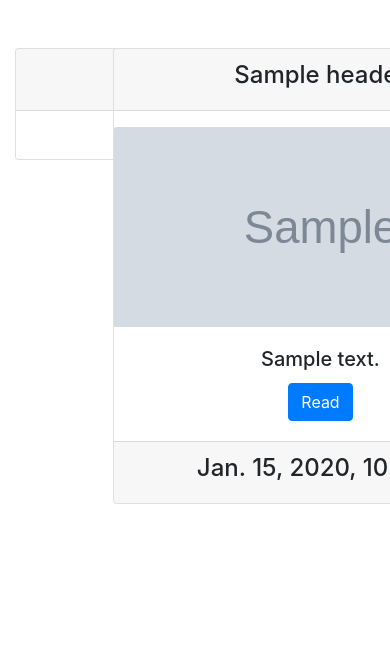
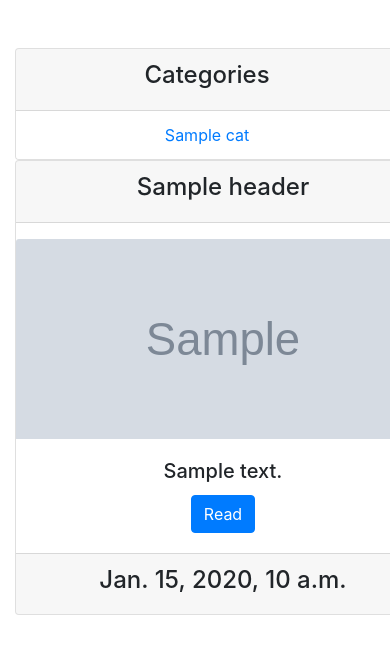
Before and after one commit to FNSdev/webstore, a Django app: template django/core/templates/core/index.html in a window 390 px wide; the page is wider, and only the part inside the window is pictured. Shown: the part 56-718 px from the top of that part. Run offline with Django 3.2, Linux system fonts and the light colour scheme; the template is opened without the code that fills it: most values are stand-ins (such as "Sample title", 1, 10 or a date in 2020); grey boxes marked "Sample" are stand-in pictures; some libraries are stand-ins or nearby versions.

Commit message:
Trying to fix grid scaling #14

```diff
--- a/django/templates/base.html
+++ b/django/templates/base.html
@@ -46,15 +46,15 @@
 
         <div class="container-fluid mt-5 mb-5">
             <div class="row">
-                <div class="col-xs-12 col-3" align="center">
+                <div class="col-12 col-md-3" align="center">
                     {% block sidebar_left %}
                     {% endblock %}
                 </div>
-                <div class="col-xs-12 col-6" align="center">
+                <div class="col-12 col-md-6" align="center">
                     {% block main %}
                     {% endblock %}
                 </div>
-                <div class="col-xs-12 col-3" align="center">
+                <div class="col-12 col-md-3" align="center">
                     {% block sidebar_right %}
                     {% endblock %}
                 </div>
```
